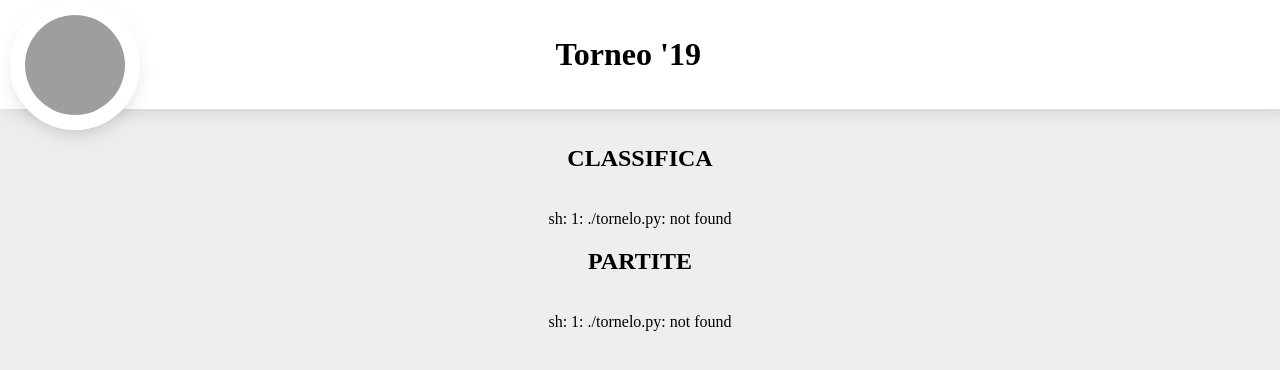
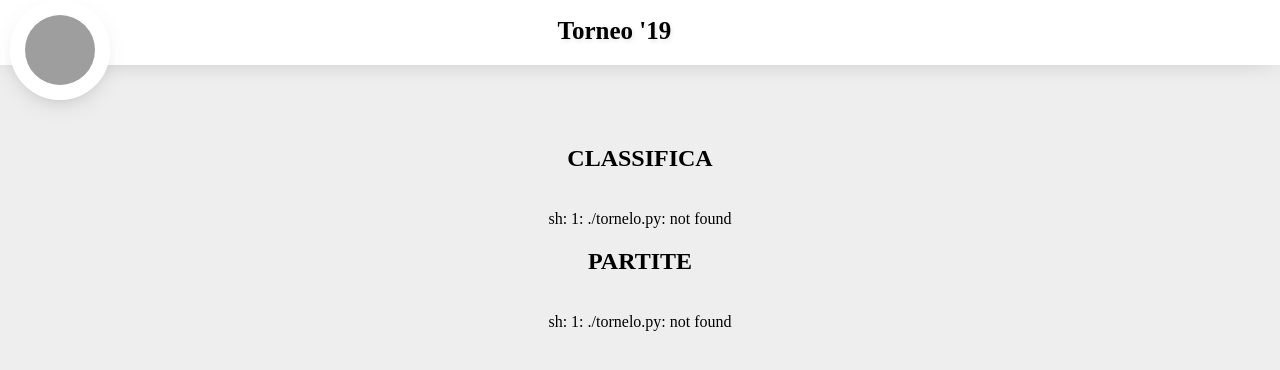
Before and after one commit to diesys/pomelo, a PHP site: page / in a window 1280 px wide. Shown: the top 370 px of the page. Run offline with PHP 8.4, Linux system fonts and the light colour scheme; some web fonts are replaced; grey boxes are pictures that could not be loaded.

Commit message:
better header styling

```diff
--- a/index.php
+++ b/index.php
@@ -38,13 +38,16 @@ echo "<!doctype html>
             left: 0;
             margin: 0;
             background: #fff;
-            padding: .9em;
-            height: 80px;
+            padding: 0;
+            height: 65px;
         }
         #titolo > h1 {
             position: absolute;
             left: 48%;
             transform: translateX(-50%);
+            font-size: 25px;
+            top: 0;
+            text-shadow: 1px 2px 4px rgba(0,0,0,.1);
         }
         #content {
             margin-top: 145px;
@@ -62,7 +65,7 @@ $output = shell_exec('./tornelo.py --update prova aaaa bbbb 0.5 --web 2>&1');
 echo "<body><center>";
 
 echo "
-<img id='logo' src='img/antipong_idle2.gif' height='100px' width='100px' alt='Smash the ball, smash fascism!' />
+<img id='logo' src='img/antipong_idle2.gif' height='70px' width='70px' alt='Smash the ball, smash fascism!' />
 <span id='titolo'>
         <h1 id='itolo'>Torneo '19</h1></span>";
 
```
